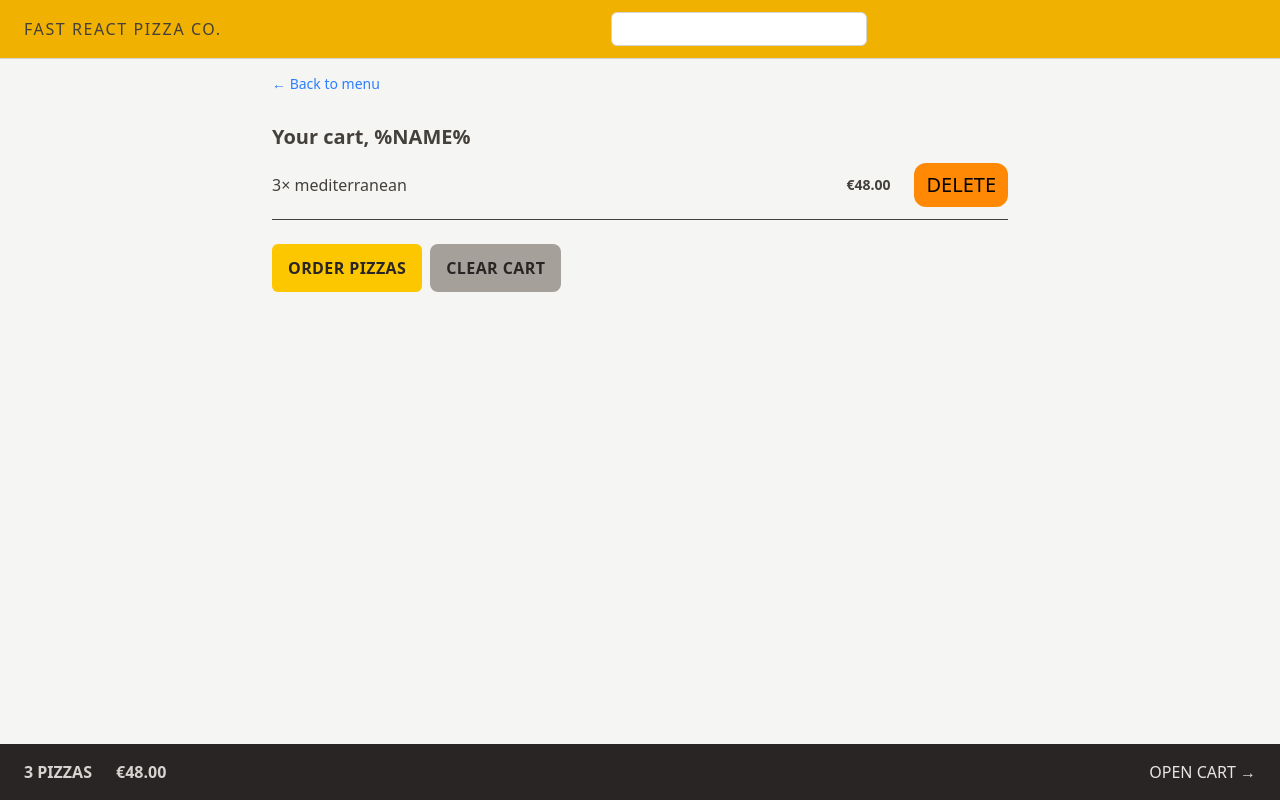
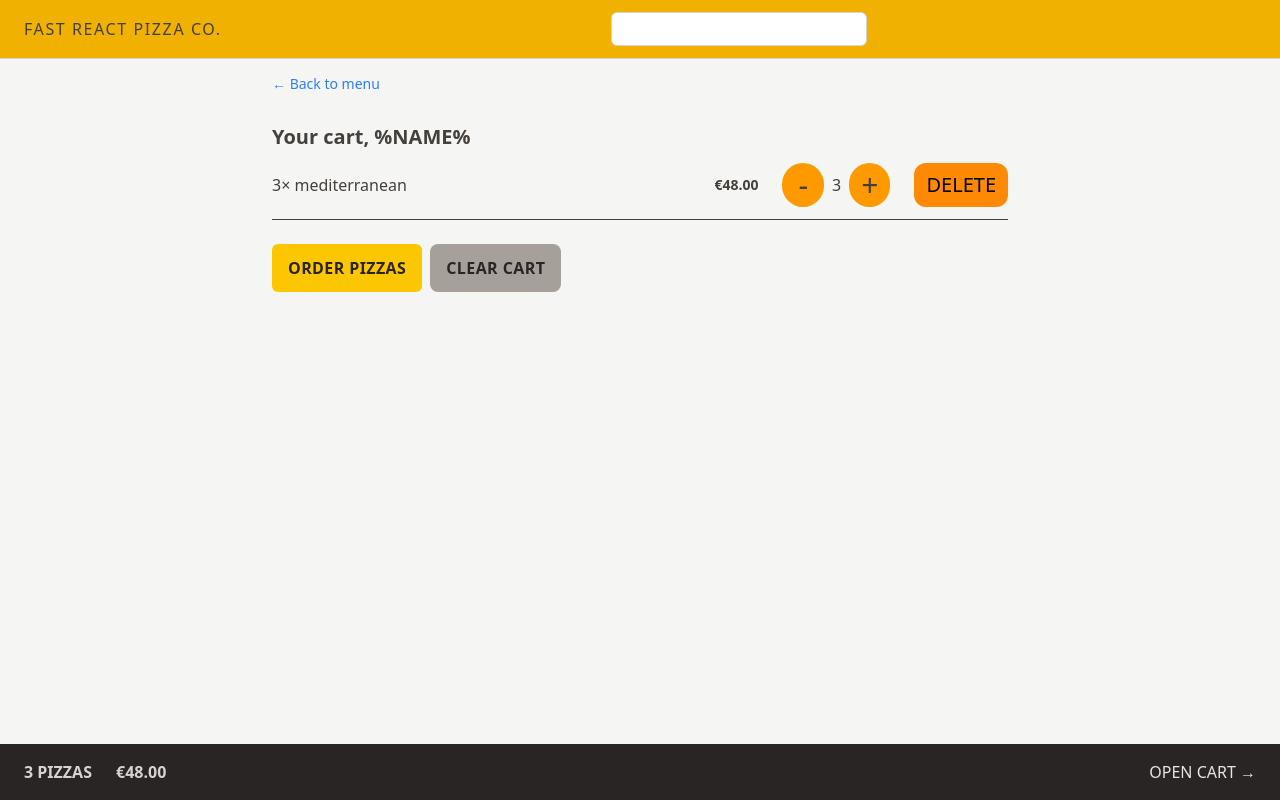
Before and after one commit to AAvi09/fast-react-pizza, a React (Vite) app: page /cart in a window 1280 px wide. Built offline with nearby package versions, Linux system fonts and the light colour scheme.

Commit message:
feat: integrate UpdateItemQuantity component for adjusting item quantities in CartItem and MenuItem

```diff
--- a/src/features/cart/CartItem.jsx
+++ b/src/features/cart/CartItem.jsx
@@ -1,9 +1,14 @@
 import { formatCurrency } from "../../utils/helpers";
 import Button from "../../ui/Button";
 import DeleteItem from "./DeleteItem";
+import UpdateItemQuantitiy from "./UpdateItemQuantitiy";
+import { useSelector } from "react-redux";
+import { getQuantityById } from "./CartSlice";
 
 function CartItem({ item }) {
   const { pizzaId, name, quantity, totalPrice } = item;
+
+  const inCart = useSelector((state) => getQuantityById(state, pizzaId));
 
   return (
     <li className="py-3 sm:flex sm:items-center sm:justify-between">
@@ -12,6 +17,7 @@ function CartItem({ item }) {
       </p>
       <div className="flex items-center justify-between sm:gap-6">
         <p className="text-sm font-bold">{formatCurrency(totalPrice)}</p>
+        <UpdateItemQuantitiy pizzaId={pizzaId} inCart={inCart} />
         <DeleteItem pizzaId={pizzaId} />
       </div>
     </li>
--- a/src/features/cart/CartSlice.jsx
+++ b/src/features/cart/CartSlice.jsx
@@ -40,6 +40,9 @@ const CartSlice = createSlice({
       if (item) {
         item.quantity -= 1;
         item.totalPrice = item.quantity * item.unitPrice;
+
+        if (item.quantity === 0)
+          CartSlice.caseReducers.deleteItem(state, action);
       }
     },
     clearCart: (state, action) => {
--- a/src/features/cart/UpdateItemQuantitiy.jsx
+++ b/src/features/cart/UpdateItemQuantitiy.jsx
@@ -1,10 +1,31 @@
 import React from "react";
+import { useDispatch } from "react-redux";
+import { decreaseItemQuantity, increaseItemQuantity } from "./CartSlice";
 
-const UpdateItemQuantitiy = () => {
+const UpdateItemQuantitiy = ({ pizzaId, inCart }) => {
+  const dispatch = useDispatch();
+  const handleDecrease = () => {
+    dispatch(decreaseItemQuantity(pizzaId));
+  };
+  const handleIncrease = () => {
+    dispatch(increaseItemQuantity(pizzaId));
+  };
+
   return (
-    <div>
-      <button className="px-4 py-4">-</button>
-      <button className="px-4 py-4">+</button>
+    <div className="gap-2 flex flex-col sm:flex-row items-center justify-between">
+      <button
+        onClick={handleDecrease}
+        className="px-4 py-1 bg-amber-500 rounded-full text-3xl transition: transform hover:transition ease-in-out cursor-pointer hover:scale-110"
+      >
+        -
+      </button>
+      <span>{inCart}</span>
+      <button
+        onClick={handleIncrease}
+        className="px-3 py-1 bg-amber-500 rounded-full text-3xl transition: transform hover:transition ease-in-out cursor-pointer hover:scale-110"
+      >
+        +
+      </button>
     </div>
   );
 };
--- a/src/features/menu/MenuItem.jsx
+++ b/src/features/menu/MenuItem.jsx
@@ -3,6 +3,7 @@ import Button from "../../ui/Button";
 import { formatCurrency } from "../../utils/helpers";
 import { addItem, getQuantityById } from "../cart/CartSlice";
 import DeleteItem from "../cart/DeleteItem";
+import UpdateItemQuantitiy from "../cart/UpdateItemQuantitiy";
 
 function MenuItem({ pizza }) {
   const dispatch = useDispatch();
@@ -42,7 +43,13 @@ function MenuItem({ pizza }) {
               Sold out
             </p>
           )}
-          {isInCart && <DeleteItem />}
+          {isInCart && (
+            <div className="flex items-center gap-4">
+              <UpdateItemQuantitiy pizzaId={id} inCart={inCart} />
+
+              <DeleteItem />
+            </div>
+          )}
 
           {!soldOut && !isInCart && (
             <Button onClick={handleAddToCart}>Add to cart</Button>
```
